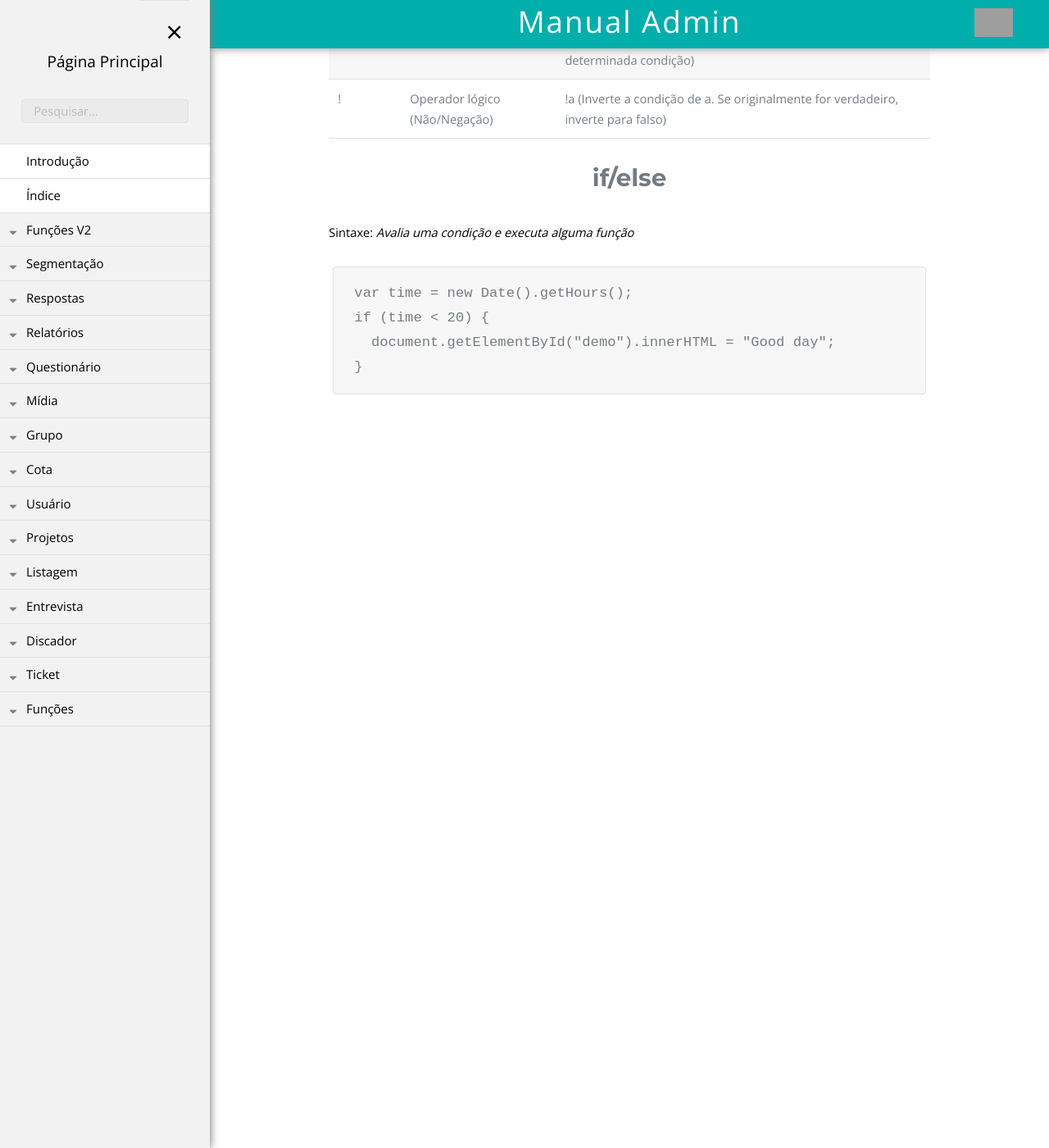
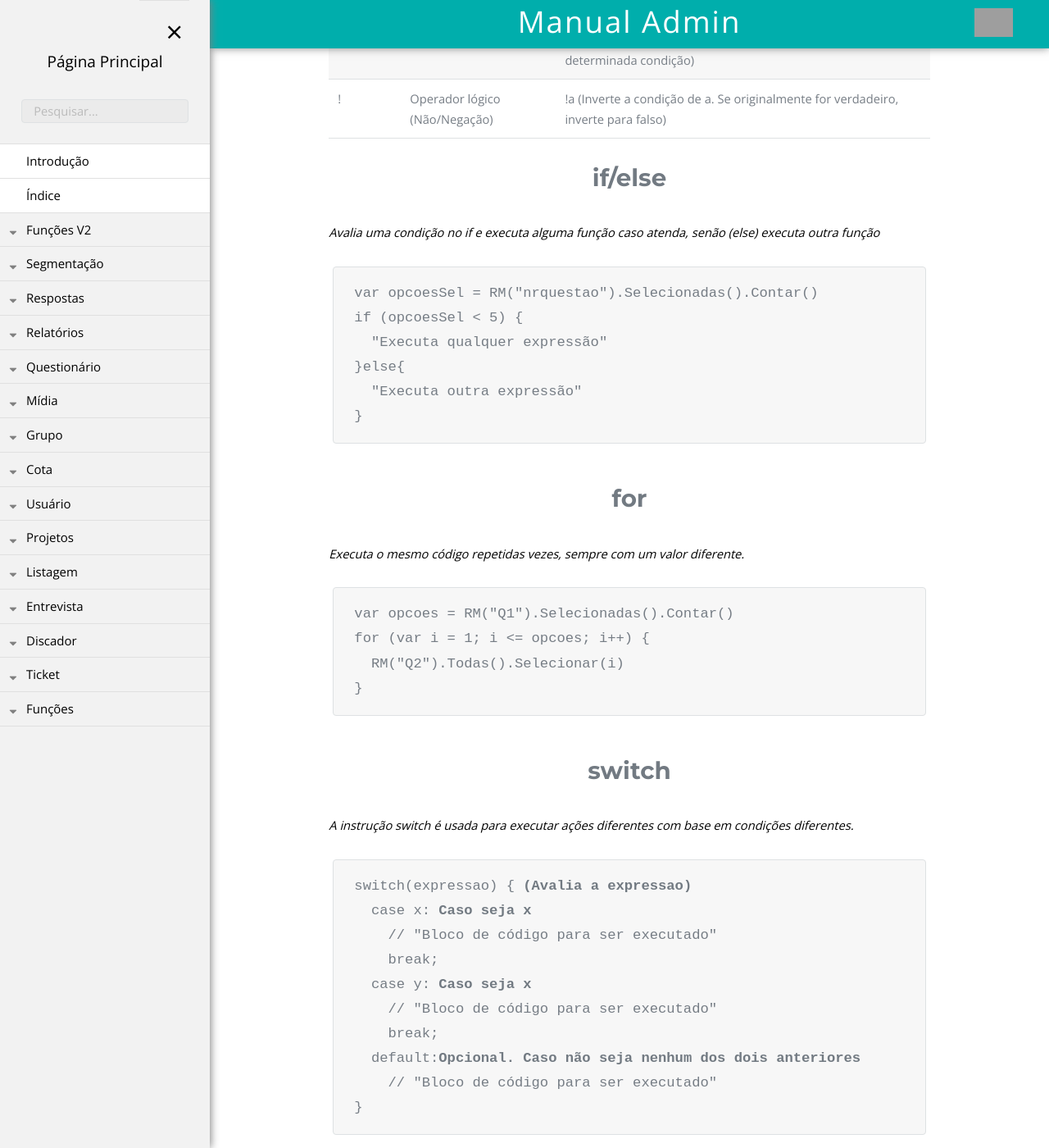
Before and after one commit to rogerio-figueiredo-hsr/hsrtechonline.github.io, a Jekyll site: the page built from _posts/2019-04-02-sintaxe-javascript.md, in a window 1280 px wide and 1400 px high, scrolled down 2037 px. Shown: the whole window at 82% size. Built offline with Jekyll 4.4.1, drawn with Linux system fonts in a browser that asks for light colours; grey boxes are pictures that could not be loaded.

Commit message:
Update 2019-04-02-sintaxe-javascript.md

```diff
--- a/_posts/2019-04-02-sintaxe-javascript.md
+++ b/_posts/2019-04-02-sintaxe-javascript.md
@@ -175,13 +175,38 @@ Resultado:  z = 11</code>
 </table>
 
 # if/else
-
-Sintaxe:
-*Avalia uma condição e executa alguma função*
+*Avalia uma condição no if e executa alguma função caso atenda, senão (else) executa outra função*
 
 <pre>
-<code>var time = new Date().getHours();
-if (time < 20) {
-  document.getElementById("demo").innerHTML = "Good day";
+<code>var opcoesSel = RM("nrquestao").Selecionadas().Contar()
+if (opcoesSel < 5) {
+  "Executa qualquer expressão"
+}else{
+  "Executa outra expressão"
 }</code>
 </pre>
+
+# for
+*Executa o mesmo código repetidas vezes, sempre com um valor diferente.*
+
+<pre>
+<code>var opcoes = RM("Q1").Selecionadas().Contar()
+for (var i = 1; i <= opcoes; i++) {
+  RM("Q2").Todas().Selecionar(i)
+}</code>
+</pre>
+
+# switch
+*A instrução switch é usada para executar ações diferentes com base em condições diferentes.*
+
+<pre>
+<code>switch(expressao) { <b>(Avalia a expressao)</b>
+  case x: <b>Caso seja x</b>
+    // "Bloco de código para ser executado"
+    break;
+  case y: <b>Caso seja x</b>
+    // "Bloco de código para ser executado"
+    break;
+  default:<b>Opcional. Caso não seja nenhum dos dois anteriores</b>
+    // "Bloco de código para ser executado"
+}
```
